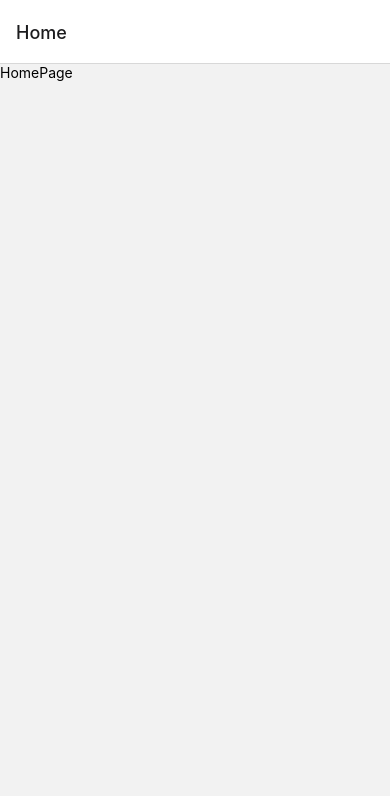
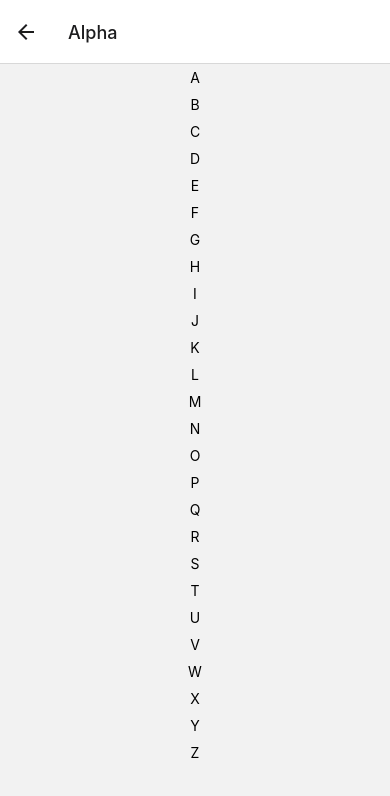
Before and after one commit to taylynnharman/English-Ease, a React Native app: screen /Alpha in a window 390 px wide. Before the commit this address had no page. Shown: the top 796 px of the page. Built offline with nearby package versions, Linux system fonts and the light colour scheme.

Commit message:
Added Alphabet Component.

```diff
--- a/App.js
+++ b/App.js
@@ -3,13 +3,15 @@ import { StyleSheet, Text, View } from "react-native";
 import { NavigationContainer } from "@react-navigation/native";
 import { createStackNavigator } from "@react-navigation/stack";
 import HomePage from "./src/screens/HomePage";
+import Alphabet from "./src/screens/Alphabets";
 const Stack = createStackNavigator();
 
 function App() {
 	return (
 		<NavigationContainer>
-			<Stack.Navigator>
+			<Stack.Navigator initialRouteName="Home">
 				<Stack.Screen name="Home" component={HomePage} />
+				<Stack.Screen name="Alpha" component={Alphabet} />
 			</Stack.Navigator>
 		</NavigationContainer>
 	);
--- /dev/null
+++ b/src/screens/Alphabets.js
@@ -0,0 +1,61 @@
+import React, { useState } from "react";
+import {
+	View,
+	Text,
+	StyleSheet,
+	ScrollView,
+	TouchableHighlight,
+} from "react-native";
+
+const alphabet = "ABCDEFGHIJKLMNOPQRSTUVWXYZ";
+
+const Alphabet = ({ navigation }) => {
+	const [selectedLetter, setSelectedLetter] = useState(null);
+
+	const handleLetterPress = (letter) => {
+		setSelectedLetter(letter);
+	};
+
+	return (
+		<View style={styles.container}>
+			<ScrollView contentContainerStyle={styles.alphabetContainer}>
+				{alphabet.split("").map((letter, index) => (
+					<TouchableHighlight
+						key={index}
+						onPress={() => handleLetterPress(letter)}
+						underlayColor="lightgray"
+						style={
+							selectedLetter === letter ? styles.selectedLetter : styles.letter
+						}
+					>
+						<Text>{letter}</Text>
+					</TouchableHighlight>
+				))}
+			</ScrollView>
+		</View>
+	);
+};
+
+const styles = StyleSheet.create({
+	container: {
+		flex: 1,
+		alignItems: "center",
+		justifyContent: "center",
+	},
+	alphabetContainer: {
+		flexDirection: "column",
+		alignItems: "center",
+	},
+	letter: {
+		fontSize: 24,
+		margin: 5,
+	},
+	selectedLetter: {
+		fontSize: 24,
+		margin: 5,
+		backgroundColor: "lightblue",
+		borderRadius: 5,
+	},
+});
+
+export default Alphabet;
```
